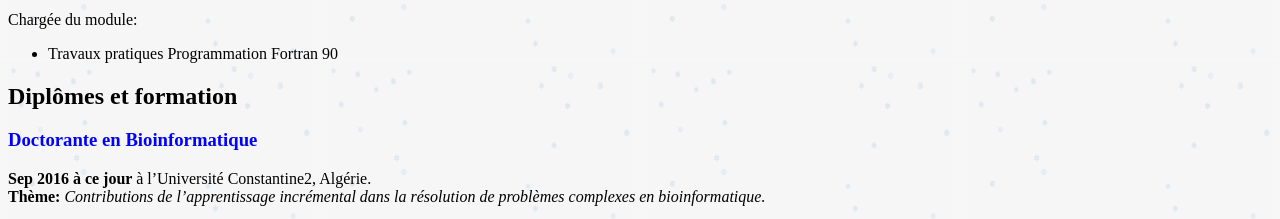
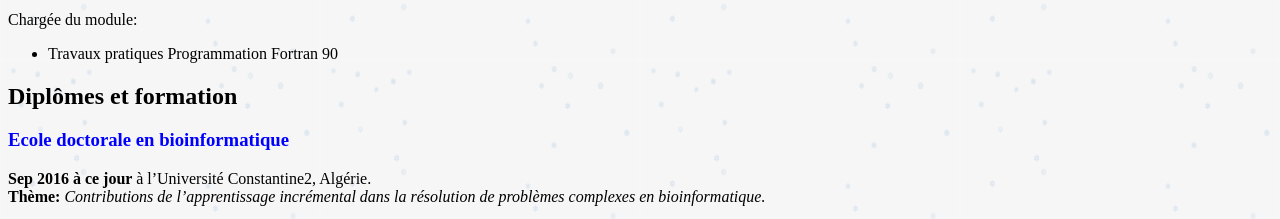
Before and after one commit to wmousser/CV, a plain HTML site: page index.html in a window 1280 px wide. Shown: the part 1260-1479 px from the top of the page. Drawn offline with Linux system fonts and the light colour scheme.

Commit message:
Minor changes

```diff
--- a/index.html
+++ b/index.html
@@ -105,7 +105,7 @@
 
 
     <h2> Diplômes et formation </h2>
-        <h3> Doctorante en Bioinformatique </h3>
+        <h3> Ecole doctorale en bioinformatique </h3>
             <p>
                 <strong> Sep 2016 à ce jour </strong> à l’Université Constantine2, Algérie.  </br>
                 <strong> Thème: </strong> <em> Contributions de l’apprentissage incrémental dans la résolution de
```
